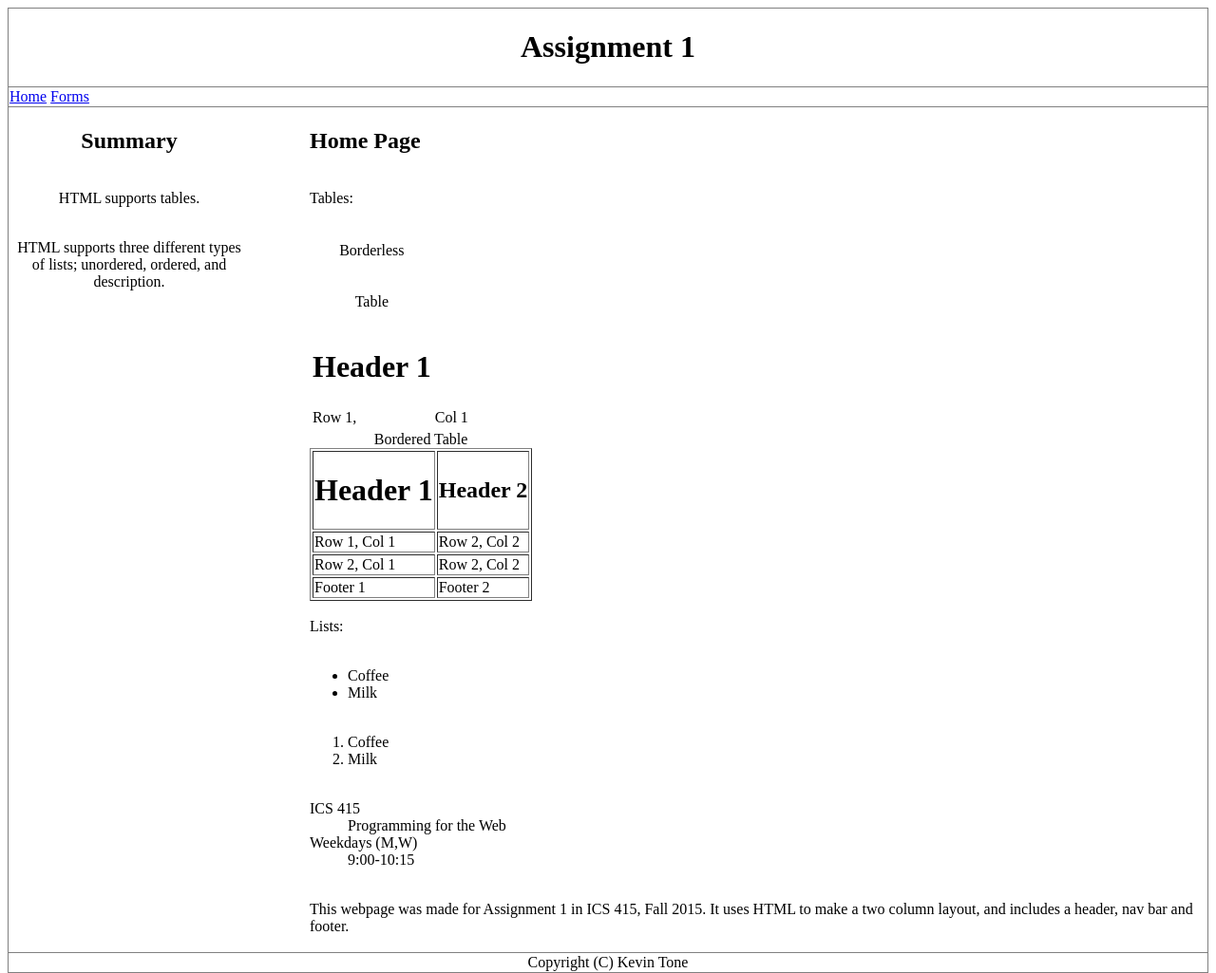
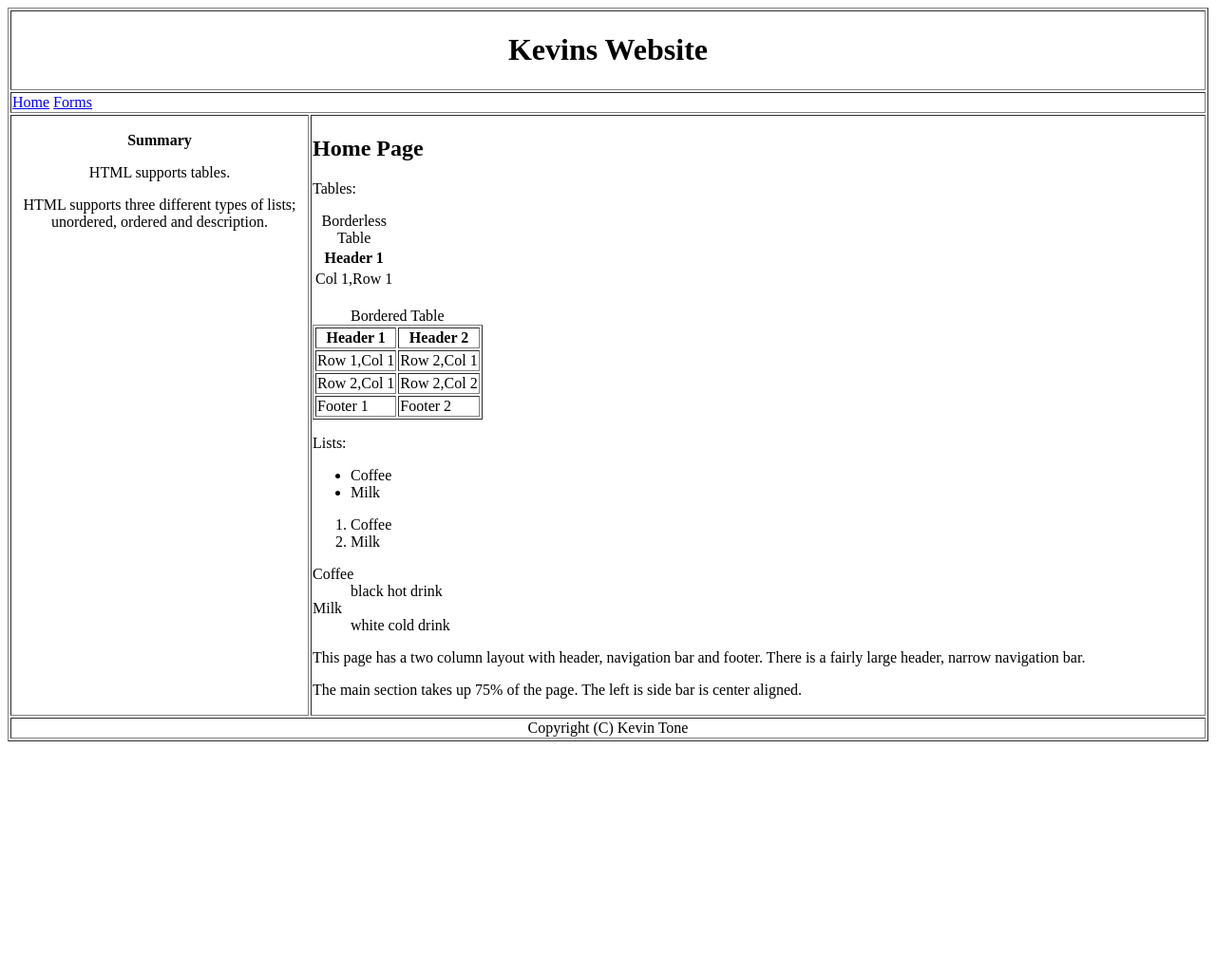
Before and after one commit to kevintone/ics415, a plain HTML site: page Assignments/A04/A01.html in a window 1280 px wide. Shown: the whole page at 95% size. After the commit the page ends 800 px from the top, so only its background shows below. Drawn offline with Linux system fonts and the light colour scheme.

Commit message:
Assignment 4 for ICS 415

```diff
--- a/Assignments/A04/A01.html
+++ b/Assignments/A04/A01.html
@@ -5,74 +5,92 @@
     <title>Assignment 1</title>
 </head>
 <body>
-<table border="1" style="border-collapse: collapse;width:100%;float:left;">
+<table border="1" style="width:100%;">
     <!-- Header Section-->
-    <tr ><td align="center" valign="middle"> <h1> Assignment 1 </h1></td></tr>
+    <tr>
+        <th colspan="2">
+            <h1> Kevins Website </h1>
+        </th>
+    </tr>
 
     <!-- Nav Bar -->
-    <tr><td> <a href="A01.html">Home</a> <a href="Forms.html"> Forms</a></td></tr>
+    <tr>
+        <td colspan="2">
+            <a href="A01.html">Home</a>
+            <a href="Forms.html"> Forms</a>
+        </td>
+    </tr>
 
     <!-- Left Column-->
-    <tr><td>
+    <tr>
+        <td style="width:25%; vertical-align: top; text-align: center;">
+        <p>
+            <b> Summary</b>
+        </p>
+        <p> HTML supports tables.</p>
+        <p> HTML supports three different types of lists; unordered, ordered and description. </p>
+        </td>
 
-        <table border="0" width="20%" style="border-collapse: collapse; float: left;">
-            <tr><td align="center" valign="middle"><h2>Summary</h2></td></tr>
-            <tr><td align="center" valign="middle"><p> HTML supports tables. </p></td></tr>
-            <tr><td align="center" valign="middle"><p> HTML supports three different types of
-            lists; unordered, ordered, and description.</p></td></tr>
-        </table>
-    <!-- Right Column -->
-
-        <table border="0" width="75%" style="border-left:1px; border-collapse: inherit;
-            float: right;">
-            <tr><td><h2>Home Page</h2></td></td></tr>
-            <tr><td><p> Tables: </p></td></tr>
-            <tr><td><table> <tr><td align="center" valign="middle"><p> Borderless</p></td></tr>
-            <tr><td align="center" valign="middle"><p> Table </p></td></tr>
-                <tr><td align="center" valign="middle"><h1>Header 1</h1></td></tr>
-                <tr><td>Row 1,</td>
-                <td>Col 1</td></tr>
-            </table></td></tr>
-
-            <tr><td><table border="1">
+        <!-- Right Column -->
+        <td style="width:75% float:left;">
+            <h2>Home Page</h2>
+            <p> Tables: </p>
+            <table>
+                <caption> Borderless Table</caption>
+                <th> Header 1</th>
+                <tr>
+                    <td>Col 1,Row 1</td>
+                </tr>
+            </table>
+            <br>
+            <table border="1">
                 <caption> Bordered Table </caption>
-                <tr><td><h1>Header 1</h1></td>
-                    <td><h2>Header 2</h2></td></tr>
-                <tr><td>Row 1, Col 1</td>
-                <td>Row 2, Col 2</td></tr>
-                <tr><td>Row 2, Col 1</td>
-                <td>Row 2, Col 2</td></tr>
-                <tr><td><footer>Footer 1</footer></td>
-                <td>Footer 2</td></tr>
-            </table></td></tr>
-
-            <tr><td><p>Lists: </p></td></tr>
-            <tr><td><ul>
+                <tr>
+                    <th>Header 1</th>
+                    <th>Header 2</th>
+                </tr>
+                <tr>
+                    <td>Row 1,Col 1 </td>
+                    <td>Row 2,Col 1 </td>
+                </tr>
+                <tr>
+                    <td>Row 2,Col 1</td>
+                    <td>Row 2,Col 2</td>
+                </tr>
+                <tr>
+                    <td>
+                        <tf>Footer 1</tf>
+                    </td>
+                    <td>
+                        <tf>Footer 2</tf>
+                    </td>
+                </tr>
+            </table>
+            <p>Lists: </p>
+            <ul>
                 <li>Coffee</li>
                 <li>Milk</li>
-            </ul></td></tr>
+            </ul>
+            <ol type="1">
+                <li>Coffee</li>
+                <li>Milk </li>
+            </ol>
 
-            <tr><td>
-                <ol type="1">
-                <li>Coffee</li>
-                <li>Milk</li>
-            </ol> </td>
-            </tr>
+            <dl>
+                <dt>Coffee</dt>
+                <dd>black hot drink</dd>
+                <dt>Milk</dt>
+                <dd>white cold drink </dd>
+            </dl>
 
-            <tr><td><dl>
-                <dt> ICS 415 </dt>
-                <dd> Programming for the Web</dd>
-                <dt> Weekdays (M,W)</dt>
-                <dd> 9:00-10:15</dd>
-            </dl></td></tr>
+            <p> This page has a two column layout with header, navigation bar
+            and footer. There is a fairly large header, narrow navigation bar.</p>
+            <p> The main section takes up 75% of the page. The left is side bar is center aligned. </p>
+        </td>
+    </tr>
 
-            <tr><td><p> This webpage was made for Assignment 1 in ICS 415, Fall 2015. It uses HTML to make
-            a two column layout, and includes a header, nav bar and footer. </p></td></tr>
-        </table>
-
-    </td></tr>
     <!-- Copyright Section -->
-    <tr><td align="center" valign="middle"> Copyright (C) Kevin Tone </Td></tr>
+    <tr><td colspan="2" style="text-align: center;"> Copyright (C) Kevin Tone </Td></tr>
 </table>
 
 
```
Also changed, not shown: Assignments/A04/Forms.html (+42 -41 lines).
